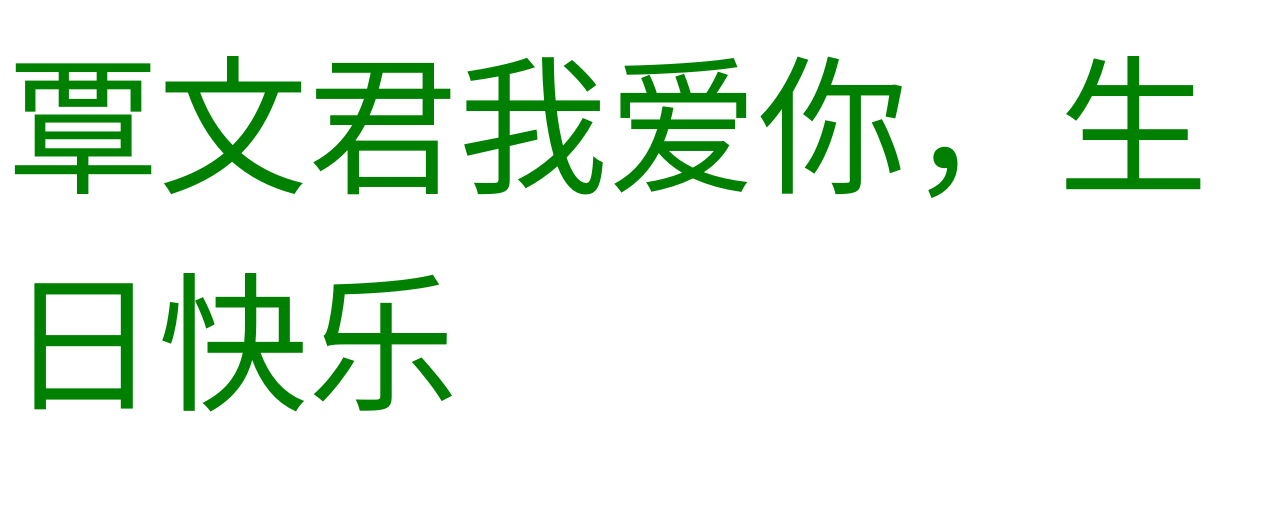
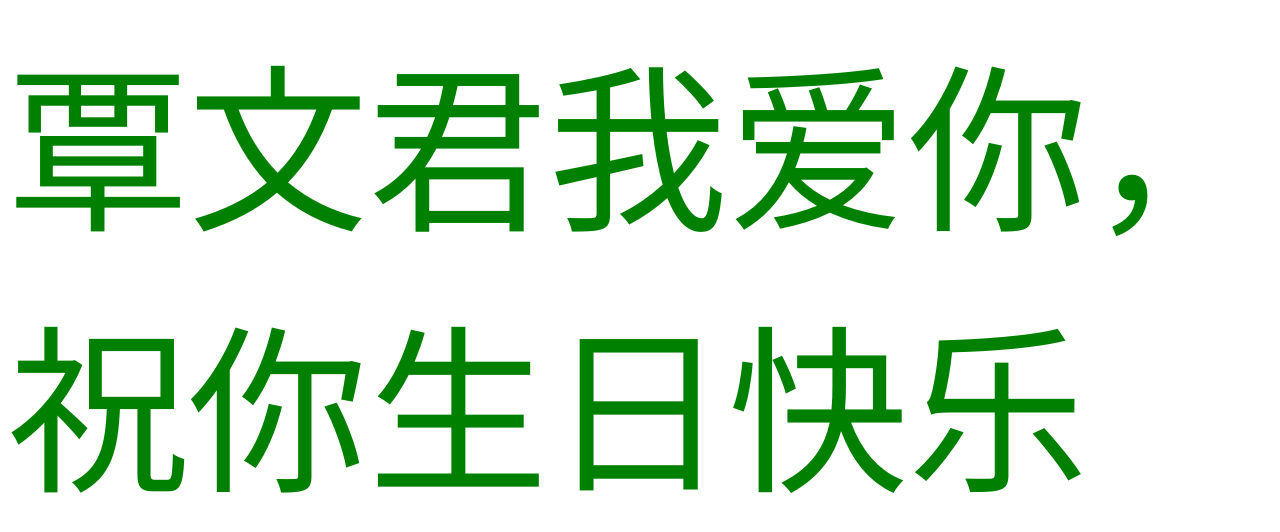
Before and after one commit to 52695504/52695504.github.io, a plain HTML site: page index.html in a window 1280 px wide. Drawn offline with Linux system fonts and the light colour scheme.

Commit message:
Update index.html

```diff
--- a/index.html
+++ b/index.html
@@ -1 +1 @@
-<p><font style="font-size:150px;" face="arial" color="green">覃文君我爱你，生日快乐</p>
+<p><font style="font-size:180px;" face="arial" color="green">覃文君我爱你，祝你生日快乐</p>
```
